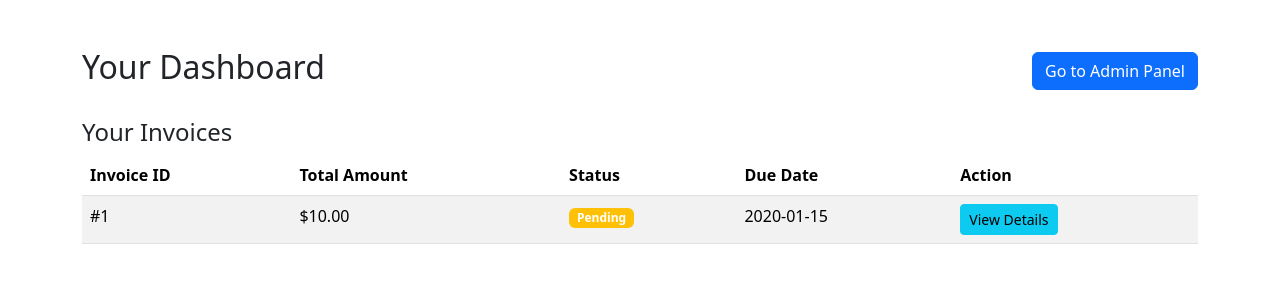
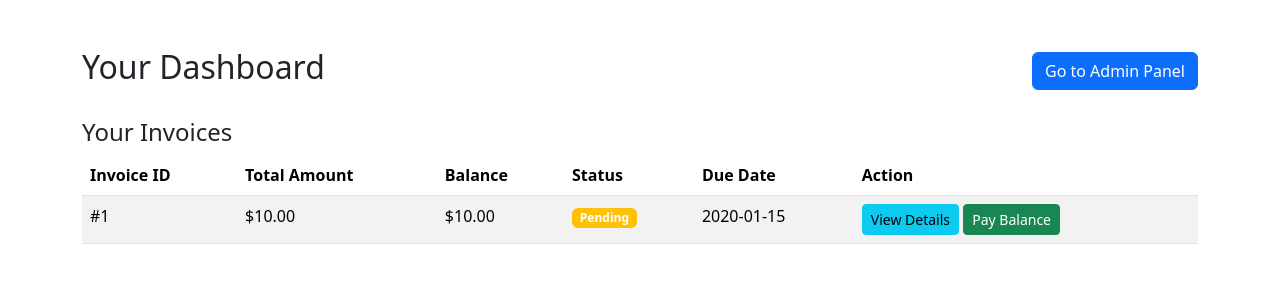
Before and after one commit to MovieAddict88/folio3, a PHP site: page /dashboard.php in a window 1280 px wide. Shown: the part 56-356 px from the top of the page. Run offline with PHP 8.4, Linux system fonts and the light colour scheme; the visitor is signed in with stand-in values (Sample User, id 1); tables that the repository leaves empty hold one stand-in row (values such as "Sample post").

Commit message:
Feat: Display Invoice Balance and Add Pay Balance Button
This commit introduces two main enhancements to the user dashboard:

1.  **Display Invoice Balance:** The invoices table on the user dashboard now includes a "Balance" column, showing the outstanding amount for each invoice. This provides users with a clear overview of their payment status.

2.  **Add "Pay Balance" Button:** A "Pay Balance" button is now conditionally displayed next to each invoice that has an outstanding balance. This button links directly to the payment page for the corresponding invoice, streamlining the payment process for users.

These changes improve the user experience by making it easier for users to track and pay their outstanding balances.

```diff
--- a/public/dashboard.php
+++ b/public/dashboard.php
@@ -59,6 +59,7 @@ if (!isset($_SESSION['user_id'])) {
                     <tr>
                         <th>Invoice ID</th>
                         <th>Total Amount</th>
+                        <th>Balance</th>
                         <th>Status</th>
                         <th>Due Date</th>
                         <th>Action</th>
@@ -69,6 +70,7 @@ if (!isset($_SESSION['user_id'])) {
                     <tr>
                         <td>#<?php echo htmlspecialchars($inv['id']); ?></td>
                         <td>$<?php echo htmlspecialchars(number_format($inv['total_amount'], 2)); ?></td>
+                        <td>$<?php echo htmlspecialchars(number_format($inv['balance'], 2)); ?></td>
                         <td><span class="badge bg-<?php
                             $status = $inv['status'];
                             if ($status === 'paid') {
@@ -82,6 +84,9 @@ if (!isset($_SESSION['user_id'])) {
                         <td><?php echo htmlspecialchars($inv['due_date']); ?></td>
                         <td>
                             <a href="view_invoice.php?id=<?php echo $inv['id']; ?>" class="btn btn-sm btn-info">View Details</a>
+                            <?php if ($inv['balance'] > 0): ?>
+                                <a href="payment.php?invoice_id=<?php echo $inv['id']; ?>" class="btn btn-sm btn-success">Pay Balance</a>
+                            <?php endif; ?>
                         </td>
                     </tr>
                     <?php endforeach; ?>
```
Also changed, not shown: 1 other file.
